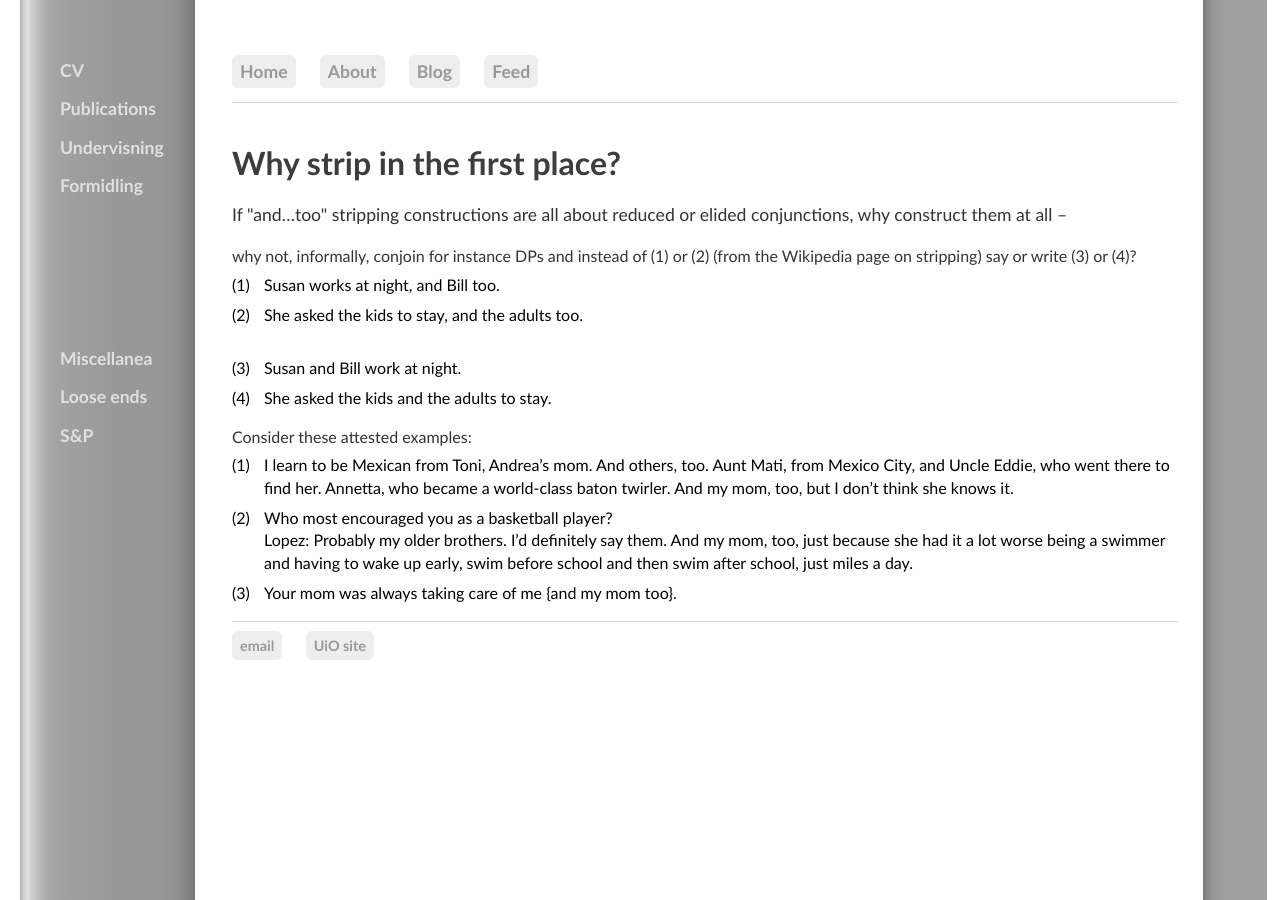
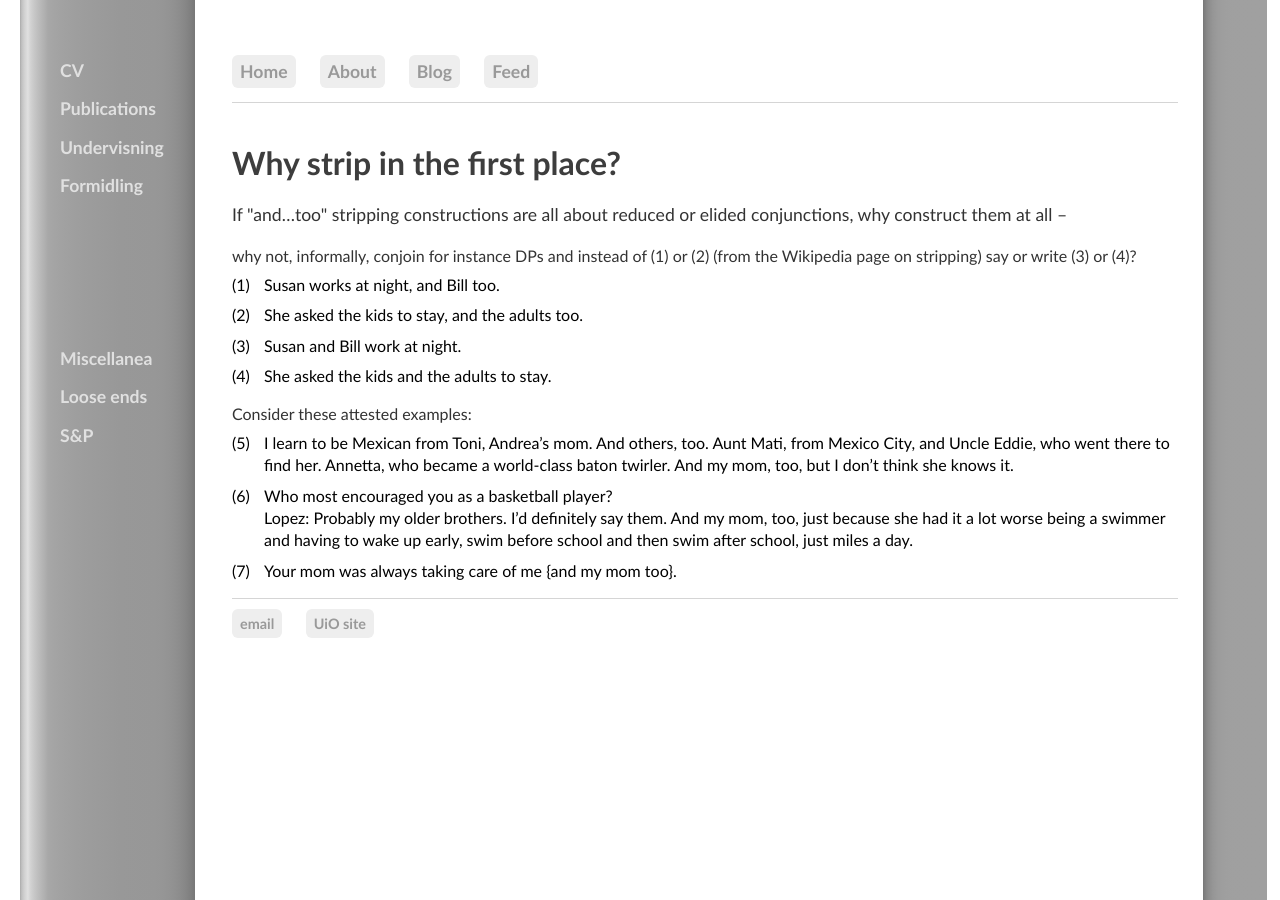
Before and after one commit to kjelljs/kjelljs.github.io, a Jekyll site: the page built from courses/ellipsis/whystrip.html, in a window 1280 px wide. Built offline with Jekyll 4.4.1, drawn with Linux system fonts in a browser that asks for light colours.

Commit message:
Update whystrip.html

```diff
--- a/courses/ellipsis/whystrip.html
+++ b/courses/ellipsis/whystrip.html
@@ -30,14 +30,14 @@ ol li::before {
 
 <li>Susan works at night, and Bill too.</li>
 <li>She asked the kids to stay, and the adults too.</li>
-</br>
+
 <li>Susan and Bill work at night.</li>
 <li>She asked the kids and the adults to stay.</li>
 </ol>
 
 <p>Consider these attested examples:</p>
 
-<ol style="counter-reset: item 0; margin-top:-10px">
+<ol style="counter-reset: item 4; margin-top:-10px">
 
 <li>I learn to be Mexican from Toni, Andrea’s mom. And others, too. Aunt Mati, from Mexico City, and Uncle Eddie, who went there to find her. Annetta, who became a world-class baton twirler. And my mom, too, but I don’t think she knows it.</li>
 <li>Who most encouraged you as a basketball player?</br>
```
